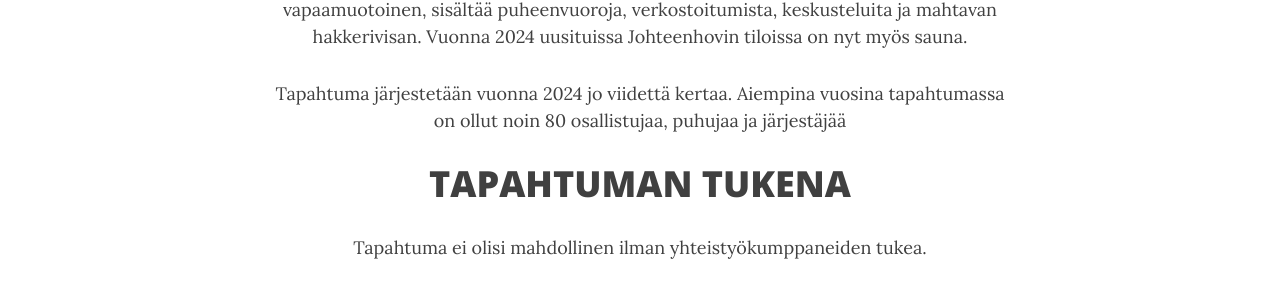
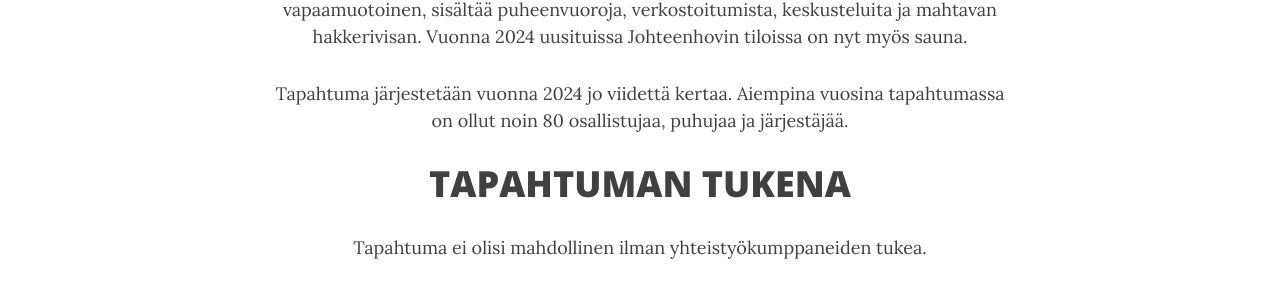
Before and after one commit to Tarlab/tarlab.github.io, a Jekyll site: the page built from _pages/HackAfterDark.md, in a window 1280 px wide and 900 px high, scrolled down 358 px. Shown: the part 178-473 px from the top of the window. Built offline with Jekyll 4.4.1, drawn with Linux system fonts in a browser that asks for light colours; nearby versions of some CDN libraries; comment, search, counter and statistics services are not loaded; some of the changed text lies outside the part shown.

```diff
--- a/_pages/HackAfterDark.md
+++ b/_pages/HackAfterDark.md
@@ -6,7 +6,7 @@ title: Hack After Dark
 
 Hack After Dark on Oulussa järjestettävä hakkerihenkinen tapahtuma. Tapahtuma on vapaamuotoinen, sisältää puheenvuoroja, verkostoitumista, keskusteluita ja mahtavan hakkerivisan. Vuonna 2024 uusituissa Johteenhovin tiloissa on nyt myös sauna.
 
-Tapahtuma järjestetään vuonna 2024 jo viidettä kertaa. Aiempina vuosina tapahtumassa on ollut noin 80 osallistujaa, puhujaa ja järjestäjää
+Tapahtuma järjestetään vuonna 2024 jo viidettä kertaa. Aiempina vuosina tapahtumassa on ollut noin 80 osallistujaa, puhujaa ja järjestäjää.
 
 # TAPAHTUMAN TUKENA
 
```
Also changed, not shown: other parts of _pages/HackAfterDark.md (+3 -1 lines).
